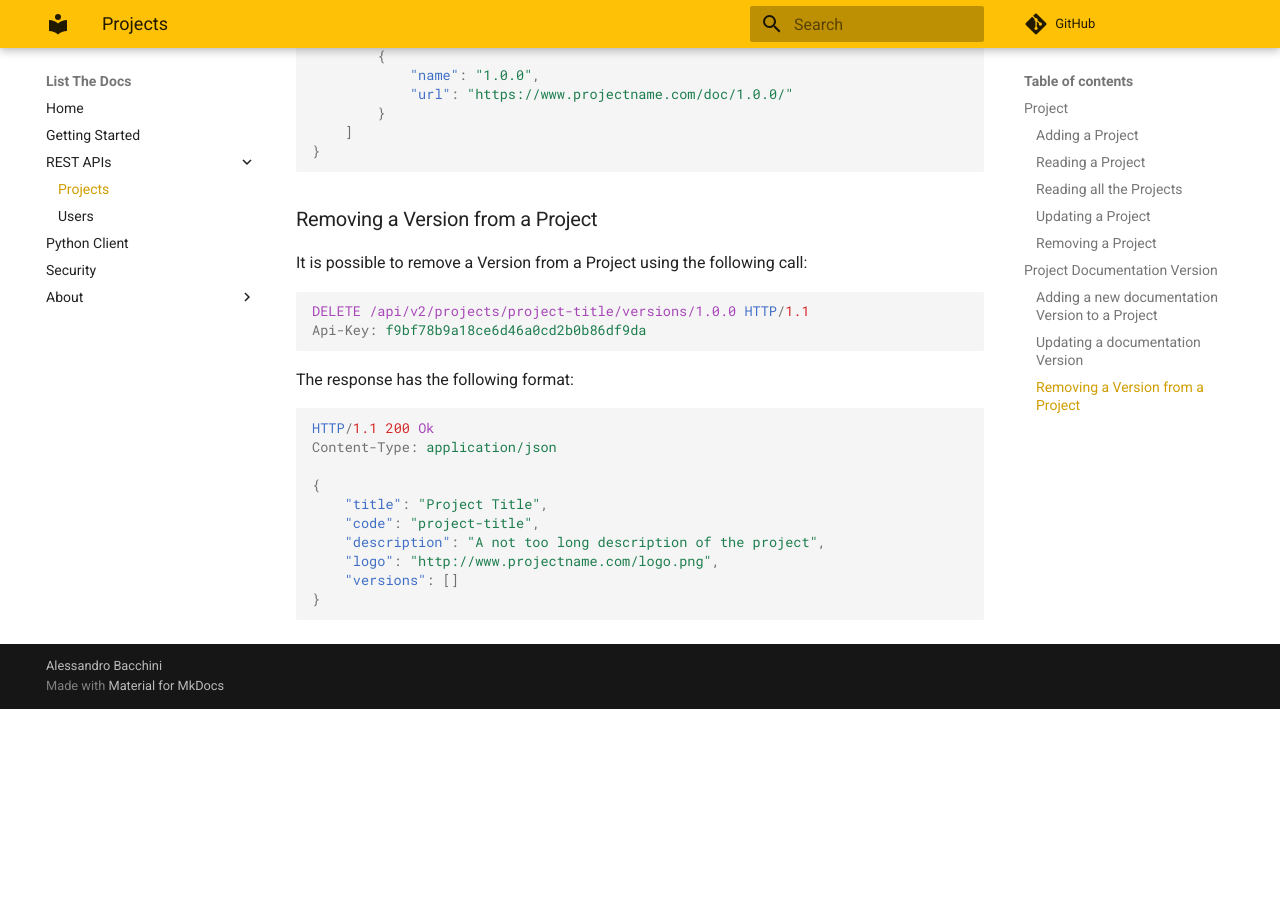
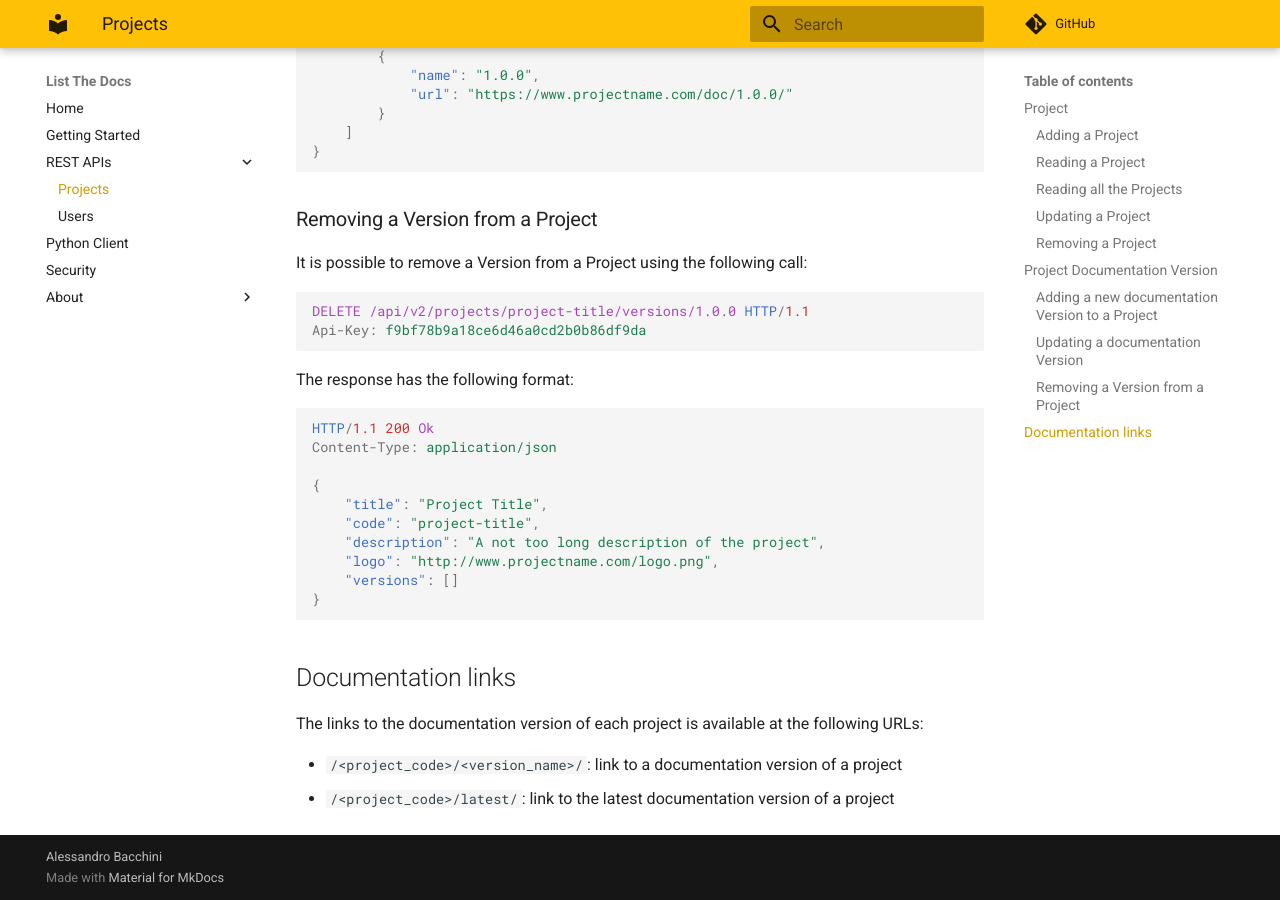
Before and after one commit to allebacco/listthedocs, an MkDocs documentation site: the page built from docs/docs/rest_apis/project.md, in a window 1280 px wide and 900 px high, scrolled down 4690 px. Built offline with MkDocs 1.6.1 and Material for MkDocs 9.7.7, drawn with Linux system fonts in a browser that asks for light colours; comment, search, counter and statistics services are not loaded; before the commit the page ends 5399 px from its top, so only the background shows below that.

Commit message:
Improve documentation links

````diff
--- a/docs/docs/rest_apis/project.md
+++ b/docs/docs/rest_apis/project.md
@@ -259,3 +259,11 @@ Content-Type: application/json
     "versions": []
 }
 ```
+
+## Documentation links
+
+The links to the documentation version of each project is available
+at the following URLs:
+
+* `/<project_code>/<version_name>/`: link to a documentation version of a project
+* `/<project_code>/latest/`: link to the latest documentation version of a project
````
Also changed, not shown: 1 other file.
